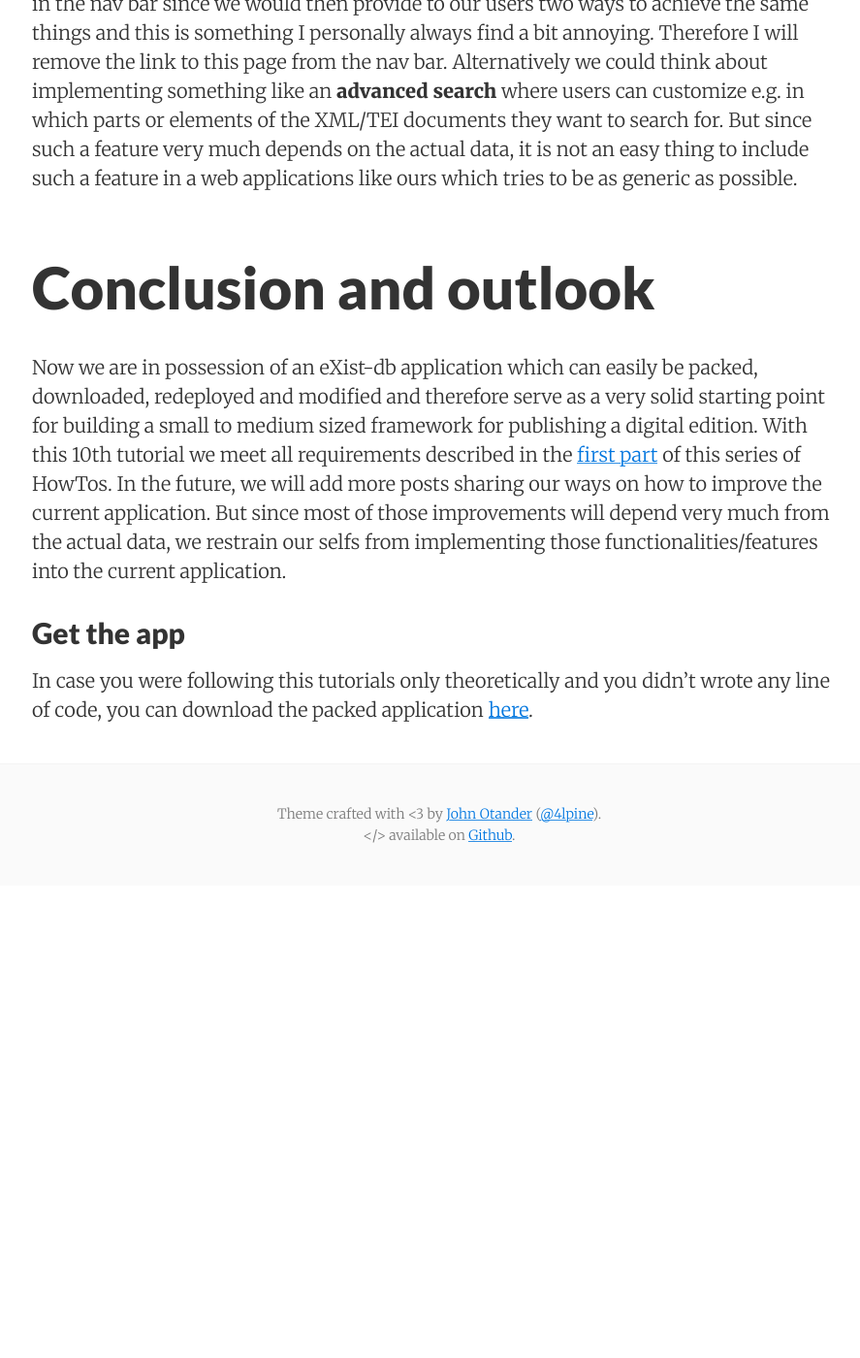
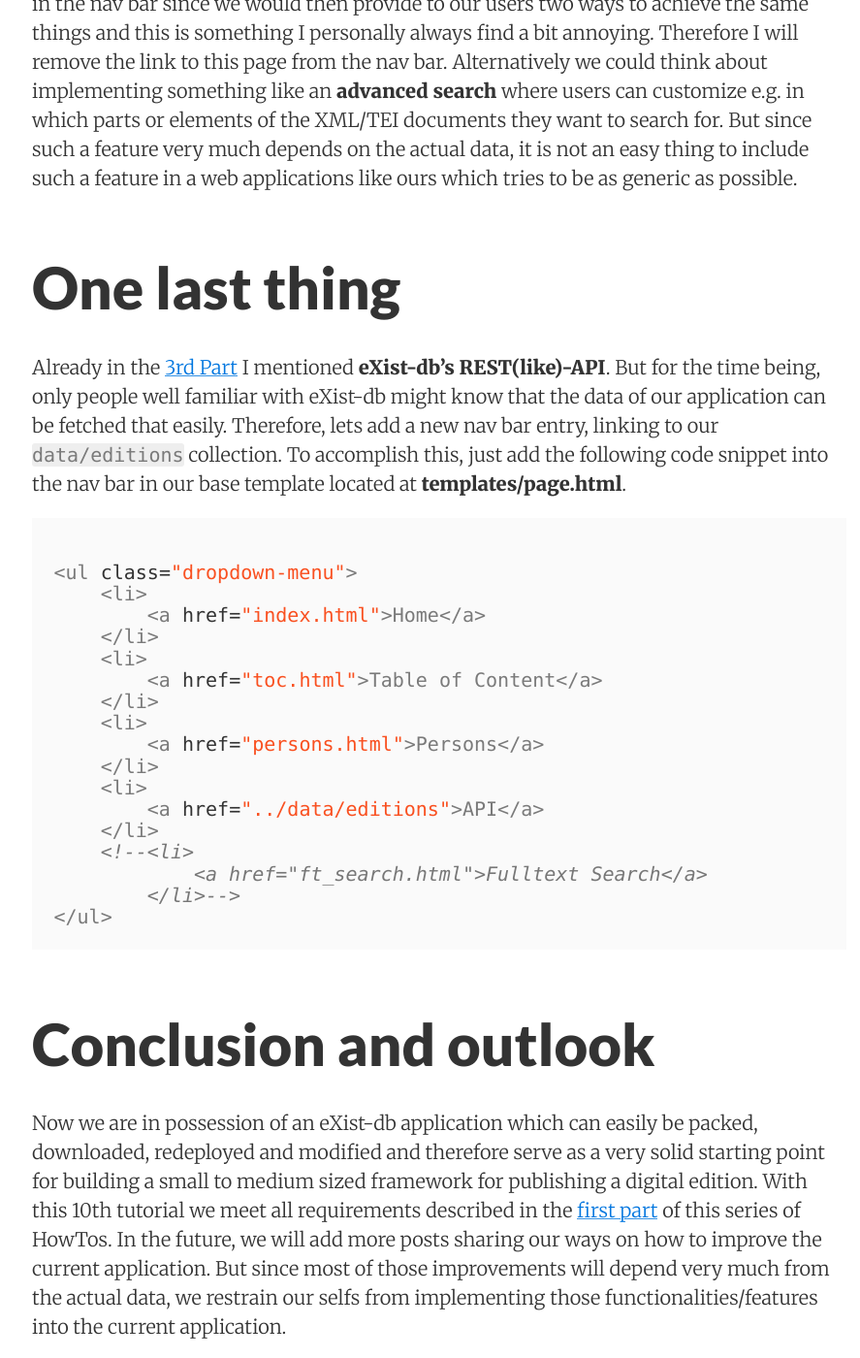
Before and after one commit to acdh-oeaw/generic-de-web-app, a Jekyll site: the page built from _posts/2016-09-13-part-10-nicer-start-page.md, in a window 1280 px wide and 1400 px high, scrolled down 15747 px. Shown: the whole window at 97% size, without its empty margins (187-1074 px from the left). Built offline with Jekyll 4.4.1, drawn with Linux system fonts in a browser that asks for light colours; before the commit the page ends 16660 px from its top, so only the background shows below that.

Commit message:
link to API added, updated .xar

````diff
--- a/_posts/2016-09-13-part-10-nicer-start-page.md
+++ b/_posts/2016-09-13-part-10-nicer-start-page.md
@@ -412,6 +412,31 @@
 
 Having a general search field, we basically don't need to link to ft_search.html any more in the nav bar since we would then provide to our users two ways to achieve the same things and this is something I personally always find a bit annoying. Therefore I will remove the link to this page from the nav bar. Alternatively we could think about implementing something like an **advanced search** where users can customize e.g. in which parts or elements of the XML/TEI documents they want to search for. But since such a feature very much depends on the actual data, it is not an easy thing to include such a feature in a web applications like ours which tries to be as generic as possible.
 
+# One last thing
+
+Already in the [3rd Part]({{ site.baseurl }}{% post_url 2016-08-12-part-3-table-of-content %}) I mentioned **eXist-db's REST(like)-API**. But for the time being, only people well familiar with eXist-db might know that the data of our application can be fetched that easily. Therefore, lets add a new nav bar entry, linking to our `data/editions` collection. To accomplish this, just add the following code snippet into the nav bar in our base template located at **templates/page.html**.
+
+```html
+
+<ul class="dropdown-menu">
+    <li>
+        <a href="index.html">Home</a>
+    </li>
+    <li>
+        <a href="toc.html">Table of Content</a>
+    </li>
+    <li>
+        <a href="persons.html">Persons</a>
+    </li>
+    <li>
+        <a href="../data/editions">API</a>
+    </li>
+    <!--<li>
+            <a href="ft_search.html">Fulltext Search</a>
+        </li>-->
+</ul>
+```
+
 # Conclusion and outlook
 
 Now we are in possession of an eXist-db application which can easily be packed, downloaded, redeployed and modified and therefore serve as a very solid starting point for building a small to medium sized framework for publishing a digital edition.
````
Also changed, not shown: 1 other file.
